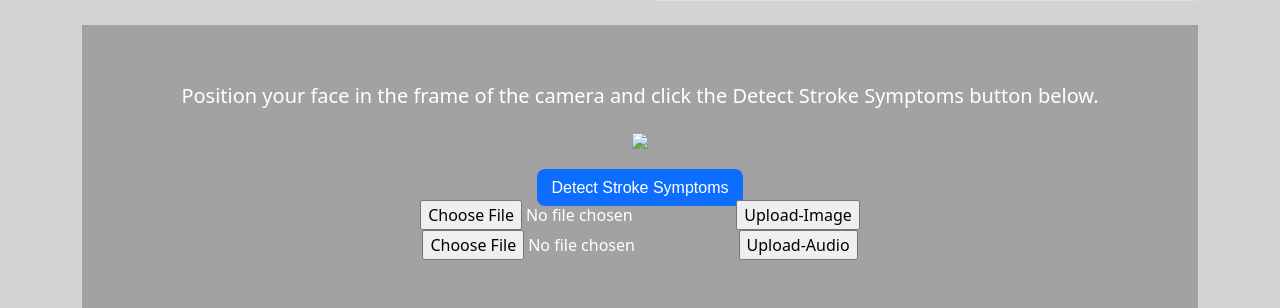
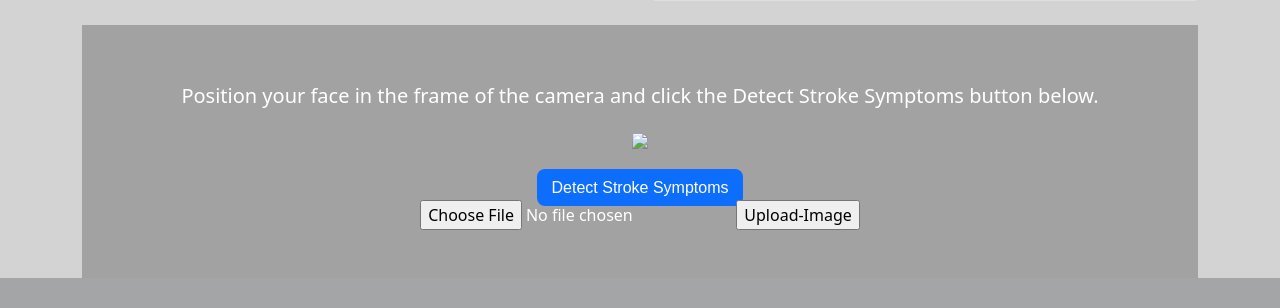
Before and after one commit to erickamcorral/Code-Blue, a Python web app: template Revised-Code-Blue/flaskr/templates/homepage.html in a window 1280 px wide. Shown: the part 1256-1564 px from the top of the page. After the commit the page ends 1534 px from the top, so only its background shows below. Run offline with Jinja, Linux system fonts and the light colour scheme; the template is opened without the code that fills it, so the values that code supplies are empty.

Commit message:
No need for a second button

```diff
--- a/Revised-Code-Blue/flaskr/templates/homepage.html
+++ b/Revised-Code-Blue/flaskr/templates/homepage.html
@@ -82,10 +82,10 @@
                 <input type=file name=file>
                 <input type=submit value=Upload-Image>
             </form>
-            <form method=POST enctype=multipart/form-data>
+           <!-- <form method=POST enctype=multipart/form-data>
                 <input type=file name=file>
-                <input type=submit value=Upload-Audio> <!--I'm really hoping this is the fix needed to make it work-->
-            </form>
+                <input type=submit value=Upload-Audio> I'm really hoping this is the fix needed to make it work
+            </form> -->
  <!--ok this should fix it, based on all the other things this redirects to upload.html-->
             <br><br>
 
```
